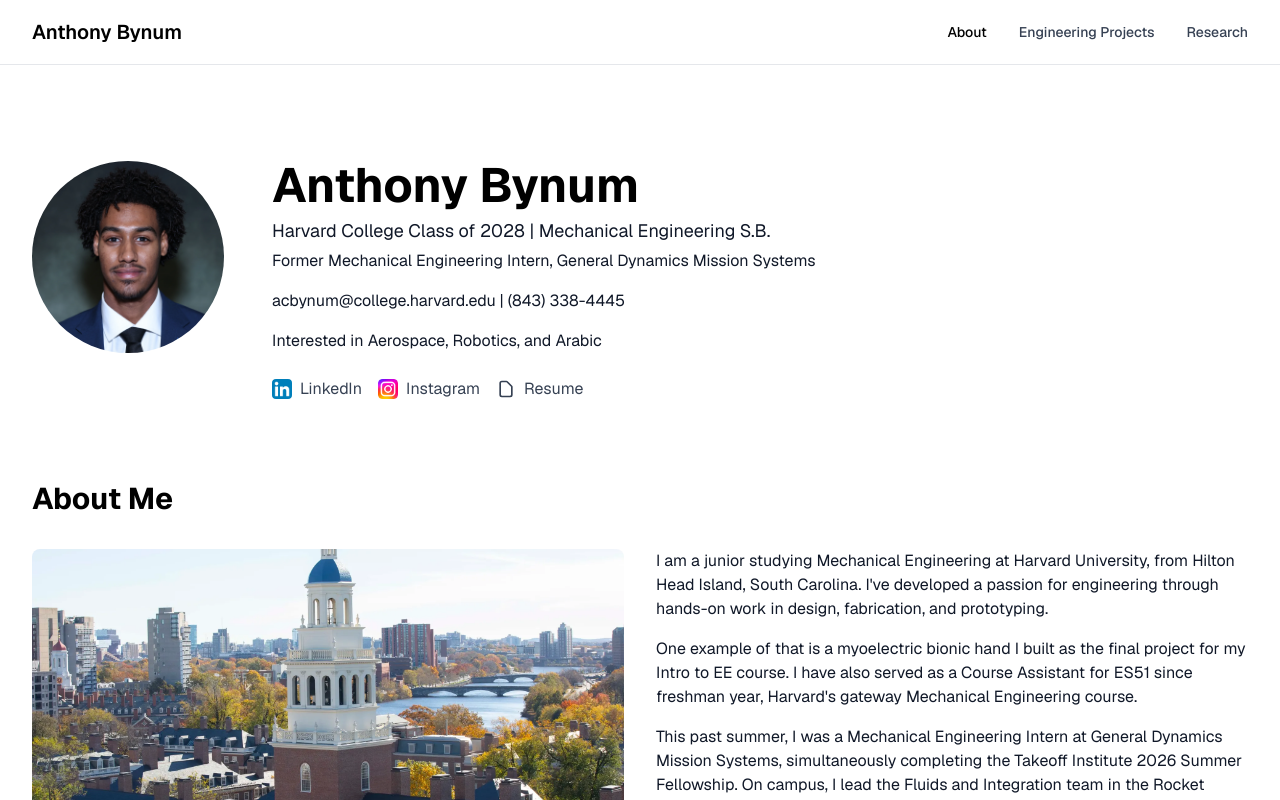
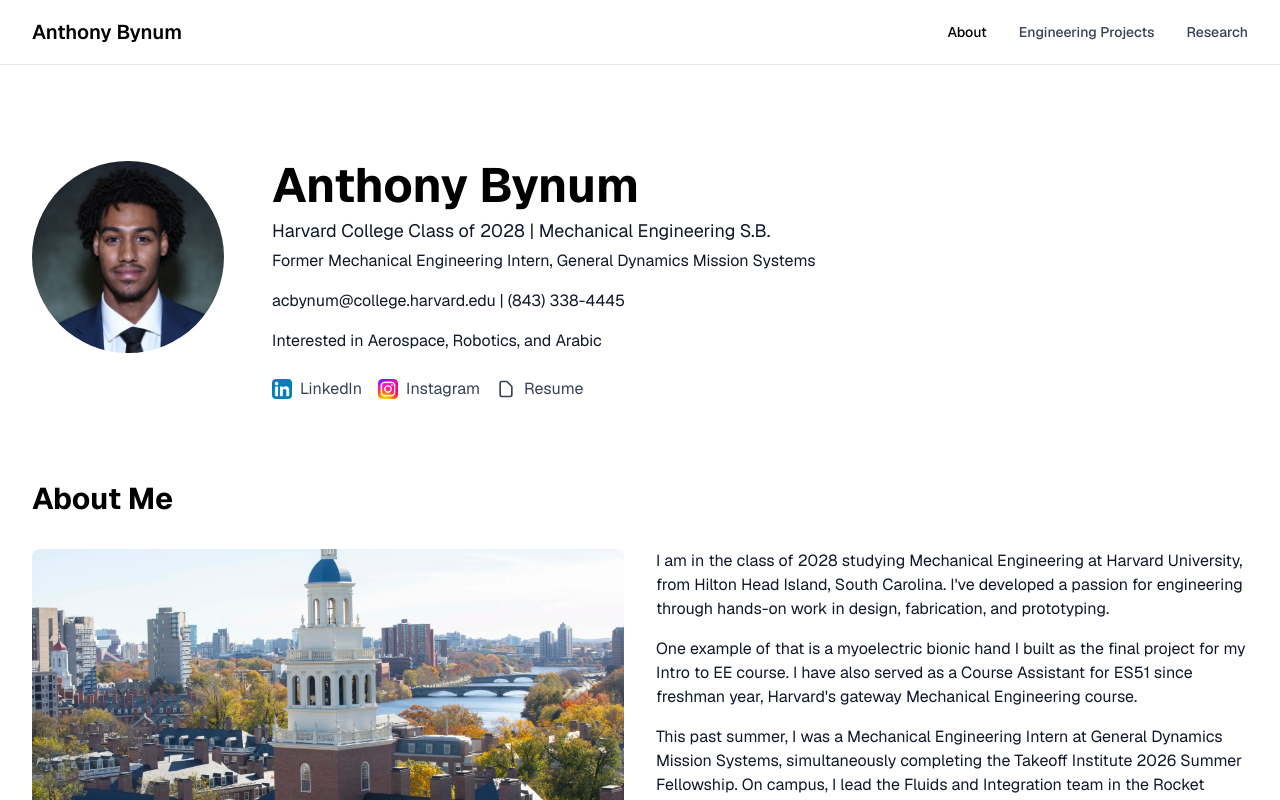
Before and after one commit to acbynumii/acbynum, a Next.js app: page / in a window 1280 px wide. Shown: the top 800 px of the page. Built offline with nearby package versions, Linux system fonts and the light colour scheme.

Commit message:
Say class of 2028 in the about section.
The opening sentence no longer calls Anthony a junior.

Co-authored-by: acbynumii <acbynumii@users.noreply.github.com>

```diff
--- a/app/page.tsx
+++ b/app/page.tsx
@@ -26,7 +26,7 @@ export default function Home() {
             </div>
             <div className="space-y-4 text-gray-900 dark:text-gray-400">
               <p>
-                I am a junior studying Mechanical Engineering at Harvard University, from Hilton Head Island,
+                I am in the class of 2028 studying Mechanical Engineering at Harvard University, from Hilton Head Island,
                 South Carolina. I&apos;ve developed a passion for engineering through hands-on work in design,
                 fabrication, and prototyping.
               </p>
```
